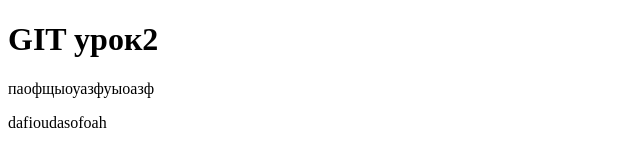
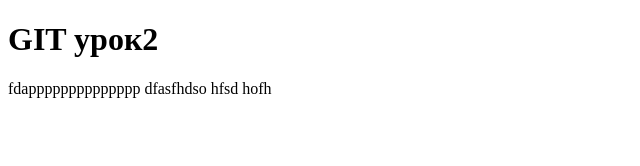
Before and after one commit to KYelzhan/tutorial, a plain HTML site: page ind.html in a window 1280 px wide. Shown: the whole page, without its empty margins (0-640 px from the left). Drawn offline with Linux system fonts and the light colour scheme.

Commit message:
third commit

```diff
--- a/ind.html
+++ b/ind.html
@@ -5,7 +5,6 @@
 </head>
 <body>
 	<h1>GIT урок2</h1>
-	<p>паофщыоуазфуыоазф</p>
-	<p>dafioudasofoah</p>
+	<P>fdapppppppppppppp dfasfhdso hfsd hofh</P>
 </body>
 </html>
```
